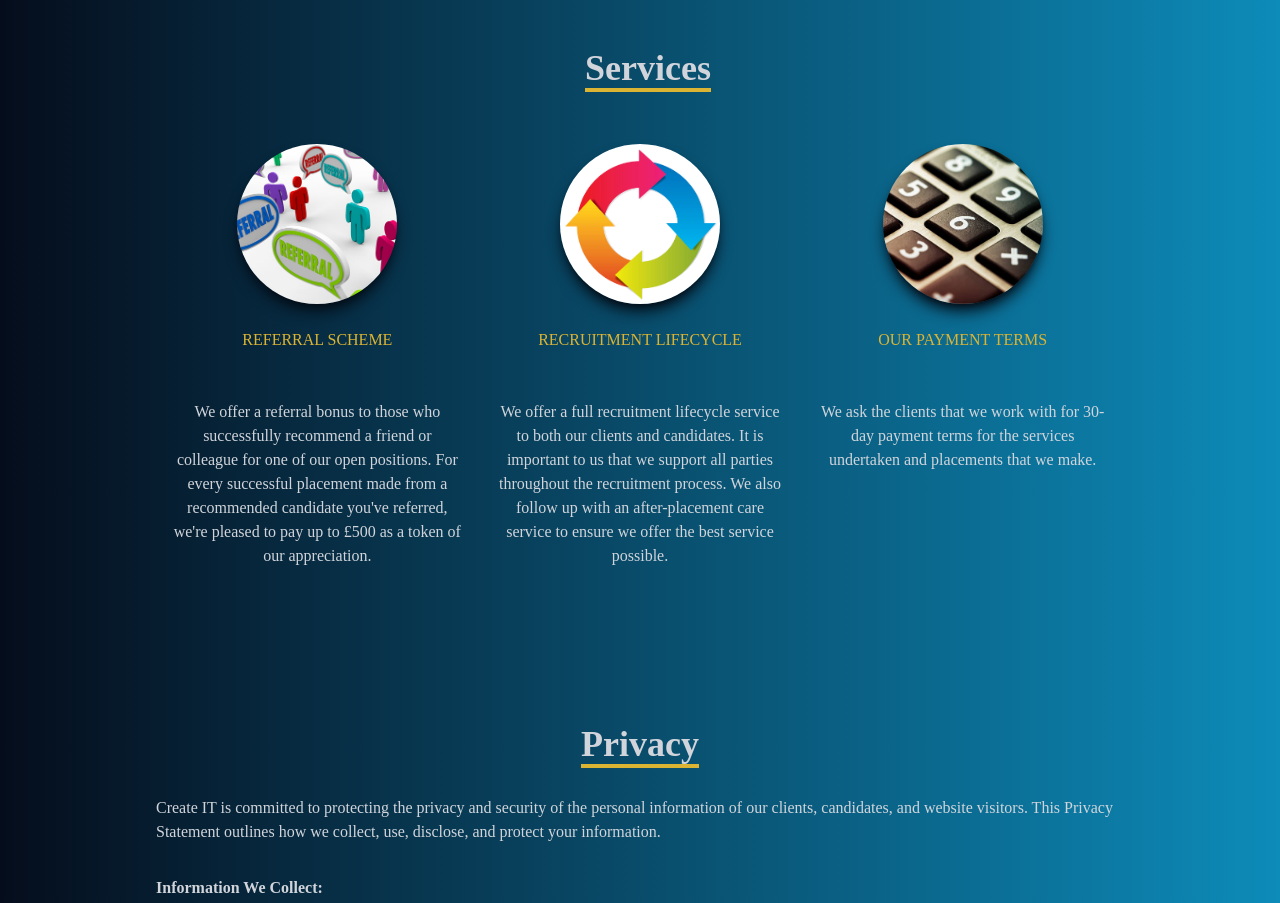
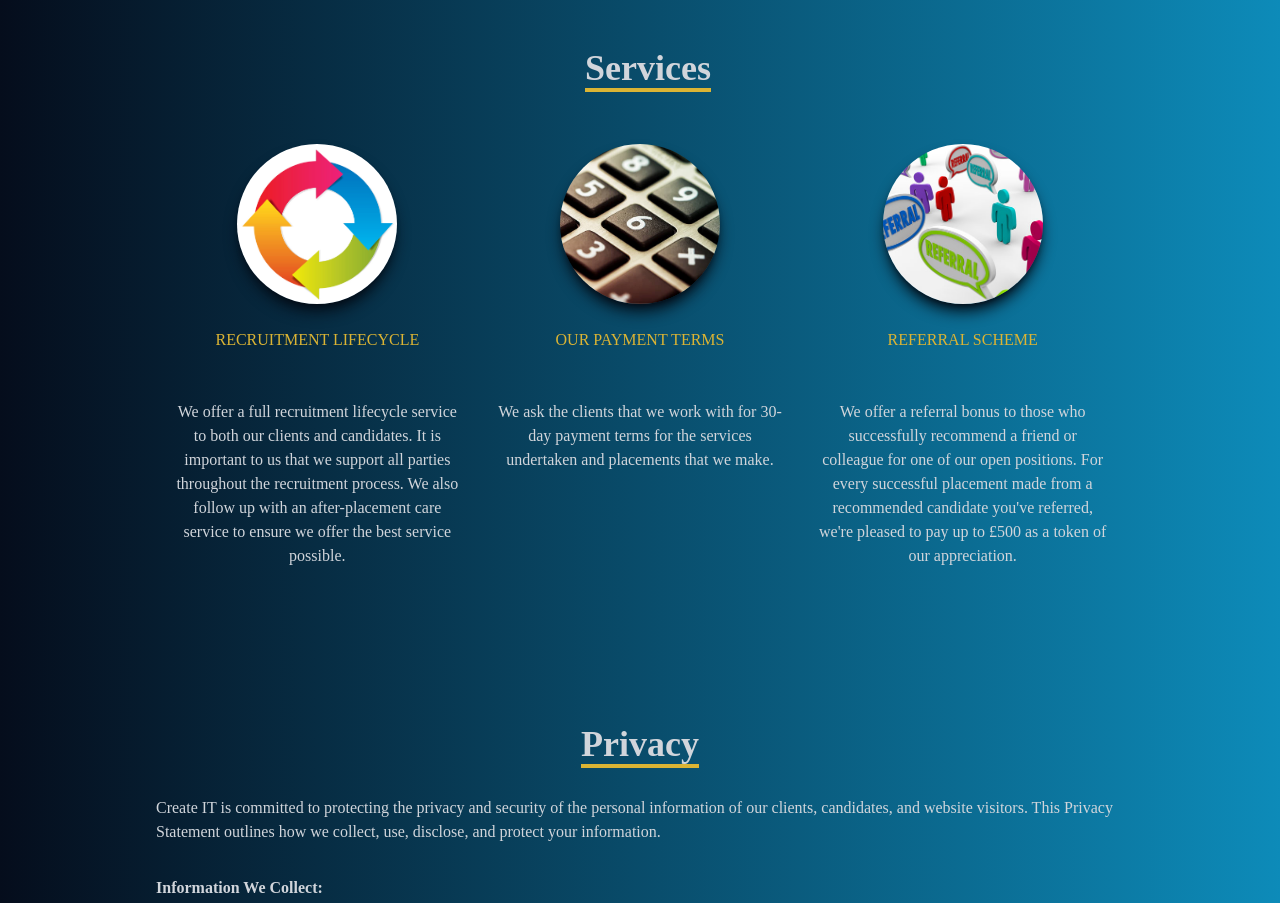
Before and after one commit to riz1ash786/create-jobs, a React (Create React App) app: page / in a window 1280 px wide. Shown: the part 2300-3203 px from the top of the page. Built offline with nearby package versions, Linux system fonts and the light colour scheme.

Commit message:
changes to services layout

```diff
--- a/src/components/Services.jsx
+++ b/src/components/Services.jsx
@@ -17,14 +17,7 @@ const Services = () => {
           </div>
 
           <div className='max-w-[1000px] w-full grid sm:grid-cols-3 gap-8 px-4'>
-           <div>
-            <div
-            style={{ backgroundImage: `url(${referral})` }}
-            className='shadow-lg shadow-[#040c16] mx-auto profile-div mt-6 mb-6 hover:scale-110 duration-500'>
-            </div>
-            <p className='text-center text-[#dbb434]'>REFERRAL SCHEME</p> <br />
-                <br /> <p className='text-center'>We offer a referral bonus to those who successfully recommend a friend or colleague for one of our open positions. For every successful placement made from a recommended candidate you've referred, we're pleased to pay up to £500 as a token of our appreciation.</p>
-            </div>
+
             <div>
               <div
             style={{ backgroundImage: `url(${lifecycle})` }}
@@ -41,6 +34,14 @@ const Services = () => {
             <p className='text-center text-[#dbb434]'>OUR PAYMENT TERMS</p> <br />
                 <br /><p className='text-center'>We ask the clients that we work with for 30-day payment terms for the services undertaken and placements that we make.</p>
             </div>
+            <div>
+            <div
+            style={{ backgroundImage: `url(${referral})` }}
+            className='shadow-lg shadow-[#040c16] mx-auto profile-div mt-6 mb-6 hover:scale-110 duration-500'>
+            </div>
+            <p className='text-center text-[#dbb434]'>REFERRAL SCHEME</p> <br />
+                <br /> <p className='text-center'>We offer a referral bonus to those who successfully recommend a friend or colleague for one of our open positions. For every successful placement made from a recommended candidate you've referred, we're pleased to pay up to £500 as a token of our appreciation.</p>
+            </div>
           </div>
       </div>
     </div>
```
